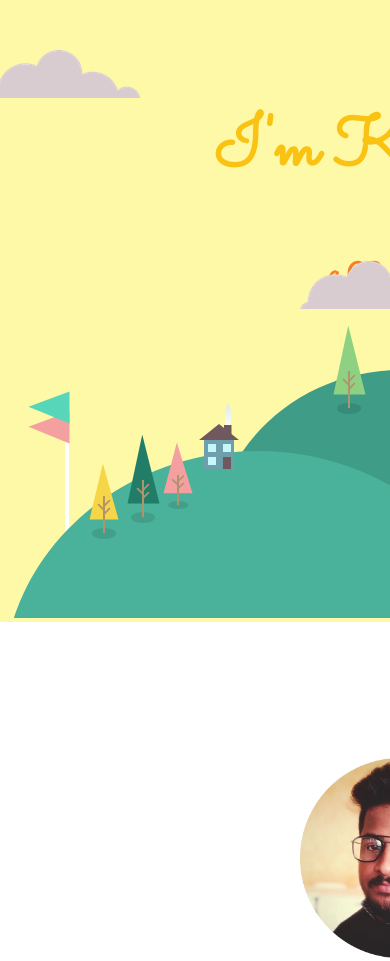
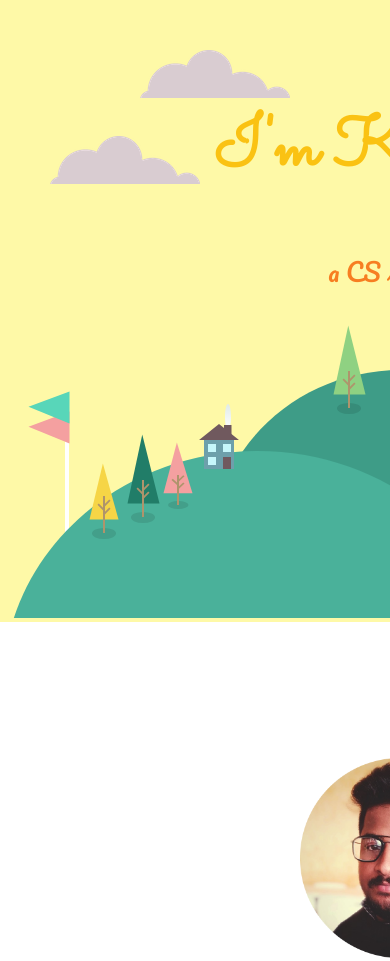
Before and after one commit to khubaibkm/simple_html_css, a plain HTML site: page index.html in a window 390 px wide. Shown: the top 961 px of the page. Drawn offline with Linux system fonts and the light colour scheme.

Commit message:
Update styles.css

```diff
--- a/styles.css
+++ b/styles.css
@@ -4,6 +4,10 @@ body{
     display: inline-block;
     color:#40514E;
 }
+
+.mountain{
+margin-bottom: -4px;}
+
 h1{
     margin-top: 0;
     font-family: 'Sacramento', cursive;
@@ -145,3 +149,22 @@ hr{
 .footer-link:hover{
     color: #D61C4E;
 }
+
+/* media query */
+@media screen and (max-width: 1000px){
+    .top-cloud{
+        position: absolute;
+        top:50px;
+        right: 100px;
+    }
+
+    .bottom-cloud{
+        position: absolute;
+        bottom:660px;
+        left:50px;
+    }
+
+    .mountain{
+        width: 23rem;
+    }
+}
```
